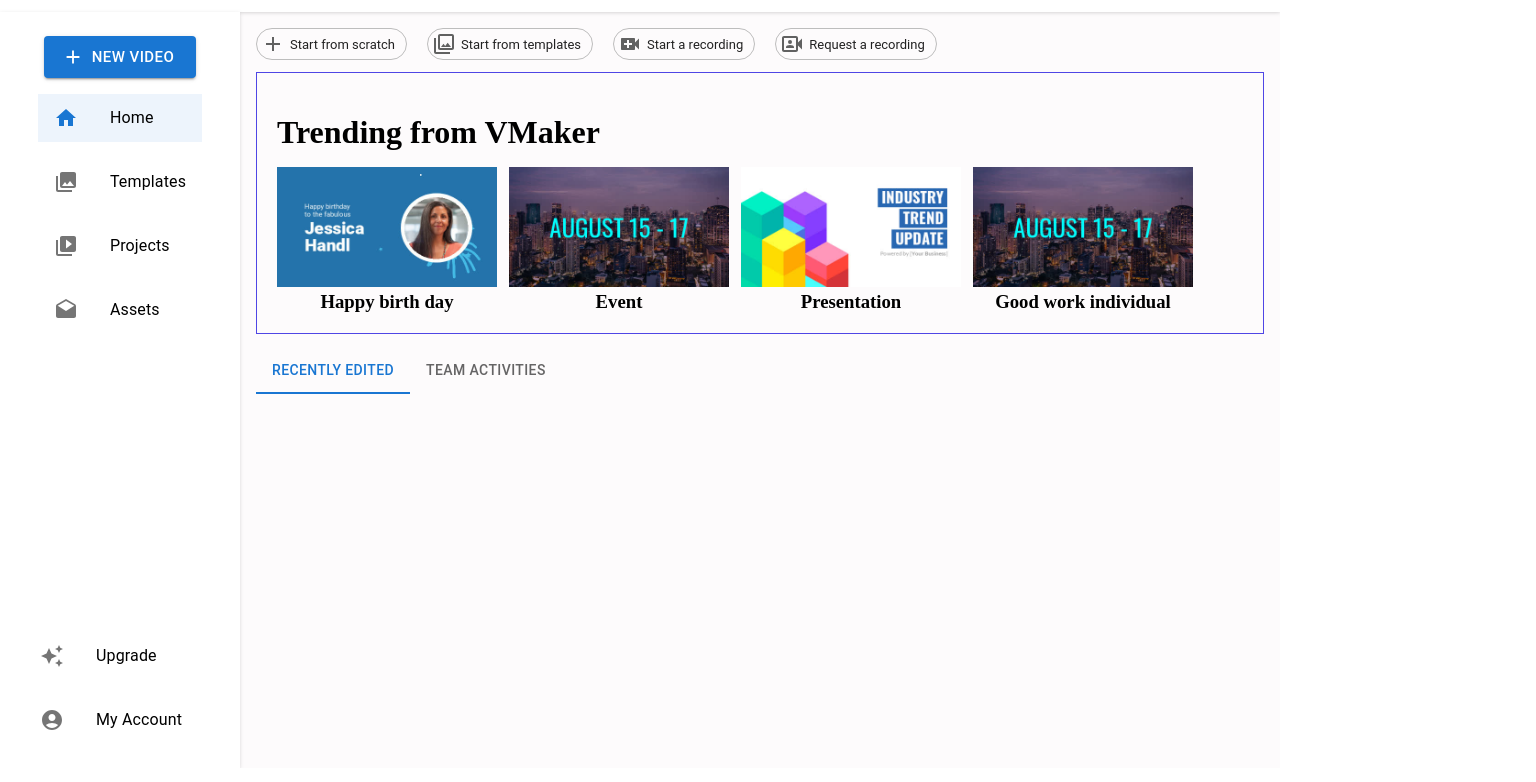
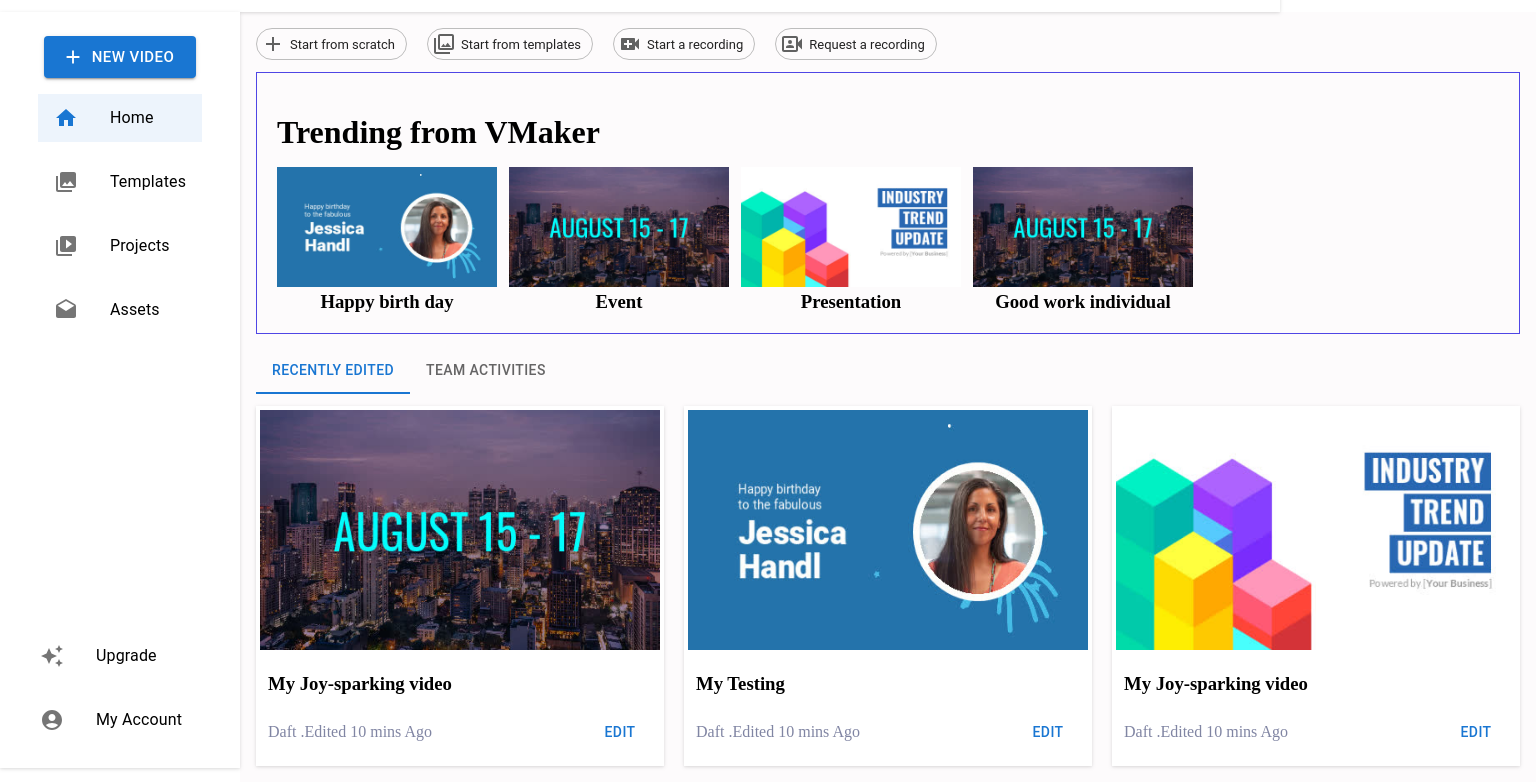
Before and after one commit to maniyedidi/web-video-editor, a Next.js app: page /home in a window 1280 px wide. Shown: the part 48-830 px from the top of the page, 1536 px wide, since content can reach past the window. Built offline with nearby package versions, Linux system fonts and the light colour scheme.

Commit message:
added recently edited videos

```diff
--- a/src/components/header/index.js
+++ b/src/components/header/index.js
@@ -1,7 +1,27 @@
 import PersonAddAltIcon from '@mui/icons-material/PersonAddAlt';
-import { Chip } from '@mui/material';
+import { Chip, Modal, TextField } from '@mui/material';
+
+import Box from '@mui/material/Box';
+import Button from '@mui/material/Button';
+import Typography from '@mui/material/Typography';
+import { useState } from 'react';
+
+const style = {
+  position: 'absolute',
+  top: '50%',
+  left: '50%',
+  transform: 'translate(-50%, -50%)',
+  width: 400,
+  bgcolor: 'background.paper',
+  boxShadow: 24,
+  p: 4
+};
 
 const Header = () => {
+  const [open, setOpen] = useState(false);
+  const handleOpen = () => setOpen(true);
+  const handleClose = () => setOpen(false);
+
   return (
     <div className='flex flex-row justify-between items-center bg-white h-[60px] px-2 drop-shadow'>
       <h3>VMaker</h3>
@@ -9,11 +29,36 @@ const Header = () => {
         <Chip
           sx={{ padding: 1 }}
           label='Invoke People'
+          variant='outlined'
+          onClick={handleOpen}
           icon={<PersonAddAltIcon />}
         />
         <span>Upgrade</span>
         <span>Help Center</span>
       </div>
+
+      <Modal
+        open={open}
+        onClose={handleClose}
+        aria-labelledby='modal-modal-title'
+        aria-describedby='modal-modal-description'
+      >
+        <Box sx={style}>
+          <Typography id='modal-modal-title' variant='h6' component='h2'>
+            Invite people
+          </Typography>
+          <Typography id='modal-modal-description' sx={{ mt: 2 }}>
+            Invite your team to create and share videos together.
+          </Typography>
+          <TextField placeholder='Email Address' fullWidth sx={{ mt: 2 }} />
+          <Button fullWidth={true} onClick={handleClose} variant='outlined' sx={{ mt: 2 }}>
+            Send Invite
+          </Button>
+          <Typography sx={{ mt: 2 }}>
+            If you're having issues adding a user, <a> contact support.</a>
+          </Typography>
+        </Box>
+      </Modal>
     </div>
   );
 };
--- a/src/components/trending-videos/index.js
+++ b/src/components/trending-videos/index.js
@@ -1,7 +1,7 @@
 import sampleImage01 from '@/assets/videos/01.jpg';
 import sampleImage02 from '@/assets/videos/02.jpeg';
 import sampleImage03 from '@/assets/videos/03.jpeg';
-import VideoPreview from '../video-preview';
+import VideoPreview from './video-preview';
 
 const TrendingVideos = () => {
   return (
--- /dev/null
+++ b/src/components/video-card/index.js
@@ -0,0 +1,20 @@
+import Image from 'next/image';
+import { Button } from '@mui/material';
+
+const VideoCard = ({ title, src }) => {
+  return (
+    <div className='bg-white drop-shadow border-tl-[50px] border-solid  border-4 hover:border-sky-500  border-white'>
+      <Image src={src} className='w-[400px] h-[240px]' />
+      <h3 className='pl-2'>{title}</h3>
+      <div className='flex flex-row justify-between px-2 items-center mb-3'>
+        <div className='text-[#8085a3]'>
+          <span>Daft .</span>
+          <span>Edited 10 mins Ago</span>
+        </div>
+
+        <Button variant='text'>Edit</Button>
+      </div>
+    </div>
+  );
+};
+export default VideoCard;
--- a/src/pages/home/index.js
+++ b/src/pages/home/index.js
@@ -1,6 +1,7 @@
 import Header from '@/components/header';
 import SideMenu from '@/components/side-menu';
 import TrendingVideos from '@/components/trending-videos';
+import VideoCard from '@/components/video-card';
 import {
   Add,
   CollectionsOutlined,
@@ -9,6 +10,10 @@ import {
 } from '@mui/icons-material';
 import { Chip, Tab, Tabs } from '@mui/material';
 import { useState } from 'react';
+
+import sampleImage01 from '@/assets/videos/01.jpg';
+import sampleImage02 from '@/assets/videos/02.jpeg';
+import sampleImage03 from '@/assets/videos/03.jpeg';
 
 const Home = () => {
   const [value, setValue] = useState(0);
@@ -53,6 +58,11 @@ const Home = () => {
             <Tab label='Recently edited' />
             <Tab label='Team  activities' />
           </Tabs>
+          <div className='flex flex-row gap-5 '>
+            <VideoCard title="My Joy-sparking video" src={sampleImage02} />
+            <VideoCard title="My Testing" src={sampleImage01} />
+            <VideoCard title="My Joy-sparking video"  src={sampleImage03}/>
+          </div>
         </div>
       </div>
     </div>
```
Also changed, not shown: src/components/trending-videos/video-preview/index.js (renamed from src/components/video-preview/index.js).
